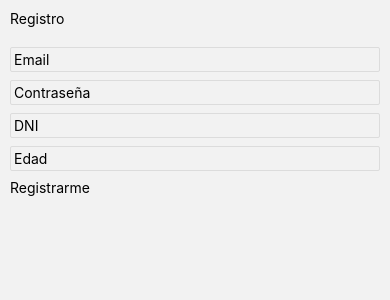
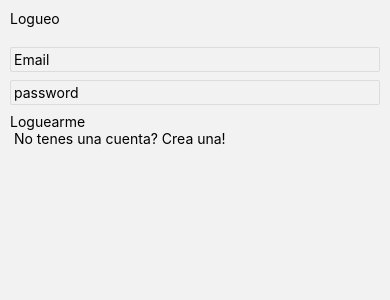
Before and after one commit to janacfernandez/final_progra3, a React Native app: screen / in a window 390 px wide. Shown: the top 300 px of the page. Built offline with nearby package versions, Linux system fonts and the light colour scheme.

Commit message:
avances login y register

```diff
--- a/App.js
+++ b/App.js
@@ -1,7 +1,7 @@
 import { StatusBar } from 'expo-status-bar';
 import { StyleSheet, Text, View } from 'react-native';
 import { NavigationContainer } from '@react-navigation/native';
-import {createNativeStackNavigator} from '@react-navigation/native-stack';
+import { createNativeStackNavigator } from '@react-navigation/native-stack';
 import Register from './src/screens/Register';
 import Login from './src/screens/Login';
 import TabContainer from './src/components/TabContainer';
@@ -11,9 +11,9 @@ export default function App() {
   return (
     <NavigationContainer>
       <Stack.Navigator>
-        <Stack.Screen name = 'Register' component = {Register} options={{ headerShown: false }}/>
-        <Stack.Screen name = 'LogIn' component = {Login} options={{ headerShown: false }}/>
-        <Stack.Screen name = 'TabContainer' component = {TabContainer} options={{ headerShown: false }}/>
+        <Stack.Screen name='Log In' component={Login} options={{ headerShown: false }} />
+        <Stack.Screen name='Register' component={Register} options={{ headerShown: false }} />
+        <Stack.Screen name='TabContainer' component={TabContainer} options={{ headerShown: false }} />
       </Stack.Navigator>
     </NavigationContainer>
   );
--- a/src/screens/login.js
+++ b/src/screens/login.js
@@ -8,9 +8,11 @@ class Login extends Component {
         this.state = {
             email: '',
             password: '',
-            loggedIn: false
+            loggedIn: false,
+            error: [],
         }
     }
+
 
         onSubmit() {
             //Colocar el método de registración de Firebase
@@ -21,7 +23,6 @@ class Login extends Component {
                     console.log(`La contraseña ingresada es: ${this.state.password}`);
                     this.setState({ loggedIn: true })
                     this.props.navigation.navigate('TabContainer');
-                alert("Te has logueado!")
                 })
                 .catch(error => console.log(error))
         }
@@ -33,7 +34,7 @@ class Login extends Component {
                     <Text style={styles.title}>Logueo</Text>
                     <TextInput
                         style={styles.field}
-                    keyboardType='default'
+                        keyboardType='email-address'
                         placeholder='Email'
                         onChangeText={text => this.setState({ email: text })}
                         value={this.state.email}
@@ -49,8 +50,8 @@ class Login extends Component {
                     <TouchableOpacity onPress={() => this.onSubmit()}>
                         <Text>Loguearme</Text>
                     </TouchableOpacity>
-                <TouchableOpacity onPress={() => this.props.navigation.pop()}>
-                    <Text> Atras</Text>
+                    <TouchableOpacity onPress={() => this.props.navigation.navigate('Register')}>
+                        <Text style={styles.text}> No tenes una cuenta? Crea una!</Text>
                     </TouchableOpacity>
                 </View>
 
--- a/src/screens/register.js
+++ b/src/screens/register.js
@@ -1,7 +1,6 @@
 import React, { Component } from 'react';
 import { View, Text, TextInput, TouchableOpacity, StyleSheet } from 'react-native';
 import { db, auth } from '../firebase/config';
-import TabContainer from '../components/TabContainer';
 
 class Register extends Component {
     constructor(props) {
@@ -9,26 +8,31 @@ class Register extends Component {
         this.state = {
             email: '',
             password: '',
-            DNI: '',
-            edad: ''
+            user: '',
+            bio: '',
+            registered: false,
+            required: '',
         }
     }
 
     onSubmit() {
+        this.state.email == '' || this.state.password == '' || this.state.user == ''?
+        this.setState({required: 'Tenes que completar el campo de email, usuario y contraseña para enviar este formulario'})
+        :
         auth.createUserWithEmailAndPassword(this.state.email, this.state.password)
             .then(response => {
                 console.log(response);
                 console.log(`El email ingresado es: ${this.state.email}`);
                 console.log(`La contraseña ingresada es: ${this.state.password}`);
-                console.log(`El DNI ingresado es: ${this.state.DNI}`);
-                console.log(`La edad ingresada es: ${this.state.edad}`);
+                console.log(`El usuario ingresado es: ${this.state.user}`);
+                console.log(`La biografía ingresada es: ${this.state.bio}`);
                 db.collection('datosusuarios').add({
                     owner: auth.currentUser.email,
                     createdAt: Date.now(),
-                    DNI: this.state.DNI,
-                    edad: this.state.edad,
+                    user: this.state.user,
+                    bio: this.state.bio,
                 })
-                    .then(() => { this.props.navigation.navigate('TabContainer'); })
+                    .then(() => { this.props.navigation.navigate('Login'); })
             })
             .catch(error => console.log(error))
     }
@@ -40,7 +44,7 @@ class Register extends Component {
                 <Text style={styles.title}>Registro</Text>
                 <TextInput
                     style={styles.field}
-                    keyboardType='default'
+                    keyboardType='email-address'
                     placeholder='Email'
                     onChangeText={text => this.setState({ email: text })}
                     value={this.state.email}
@@ -55,20 +59,26 @@ class Register extends Component {
                 />
                 <TextInput
                     style={styles.field}
-                    keyboardType='numeric'
-                    placeholder='DNI'
-                    onChangeText={text => this.setState({ DNI: text })}
-                    value={this.state.DNI}
+                    keyboardType='default'
+                    placeholder='Usuario'
+                    onChangeText={text => this.setState({ user: text })}
+                    value={this.state.user}
                 />
                 <TextInput
                     style={styles.field}
-                    keyboardType='numeric'
-                    placeholder='Edad'
-                    onChangeText={text => this.setState({ edad: text })}
-                    value={this.state.edad}
+                    keyboardType='default'
+                    placeholder='Mini biografía'
+                    onChangeText={text => this.setState({ bio: text })}
+                    value={this.state.bio}
                 />
                 <TouchableOpacity onPress={() => this.onSubmit()}>
                     <Text>Registrarme</Text>
+                </TouchableOpacity>
+
+                <Text  style={styles.message}>{this.state.required}</Text>
+
+                <TouchableOpacity onPress={() => this.props.navigation.pop()}>
+                <Text style={styles.text}> Ya tenes una cuenta? Logueate!</Text>
                 </TouchableOpacity>
             </View >
 
@@ -85,6 +95,10 @@ const styles = StyleSheet.create({
     title: {
         marginBottom: 20
     },
+    message: {
+        color: 'red',
+        fontSize: 20,
+    },
     field: {
         borderColor: '#dcdcdc',
         borderWidth: 1,
```
Lines whose indentation alone changed are shown as unchanged.
